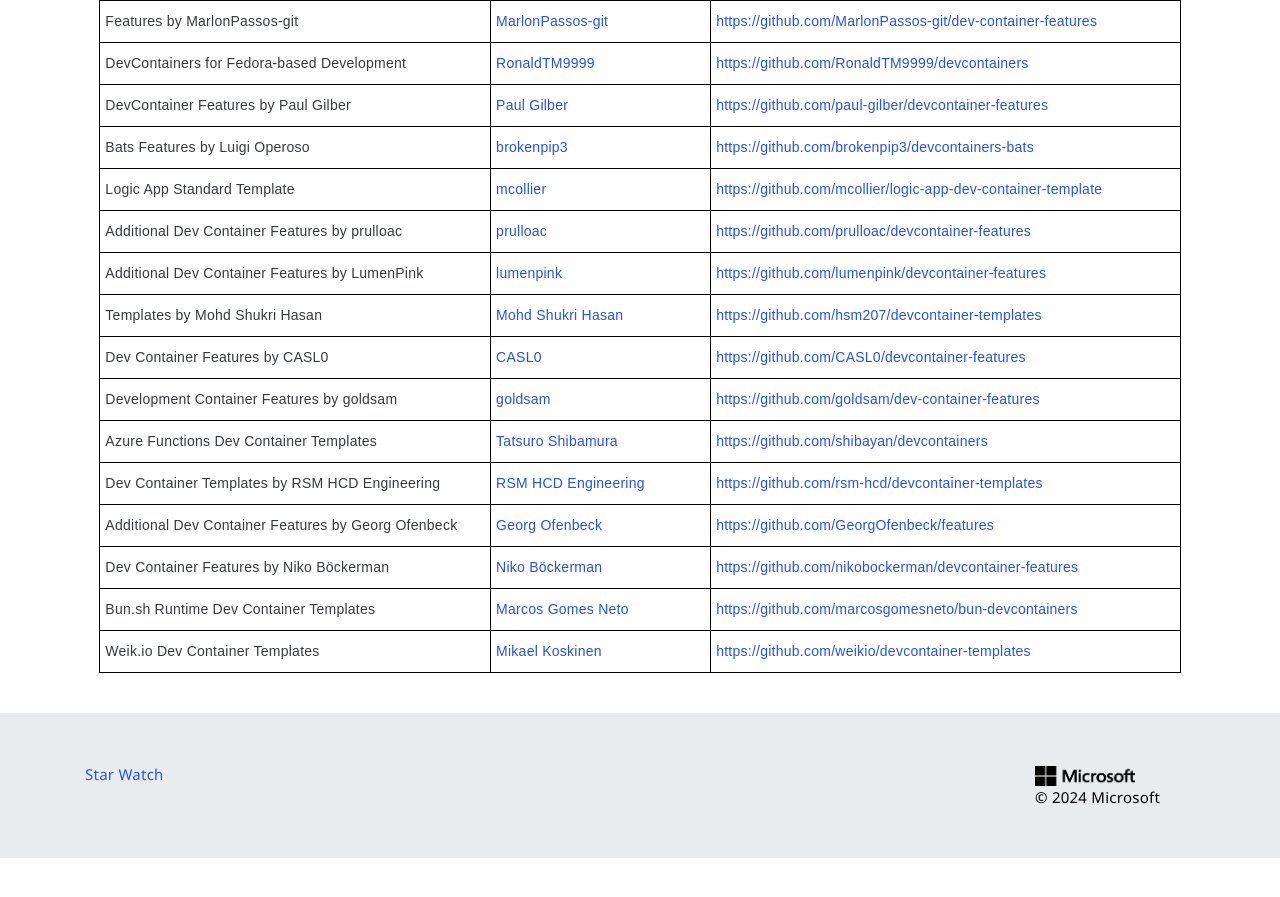
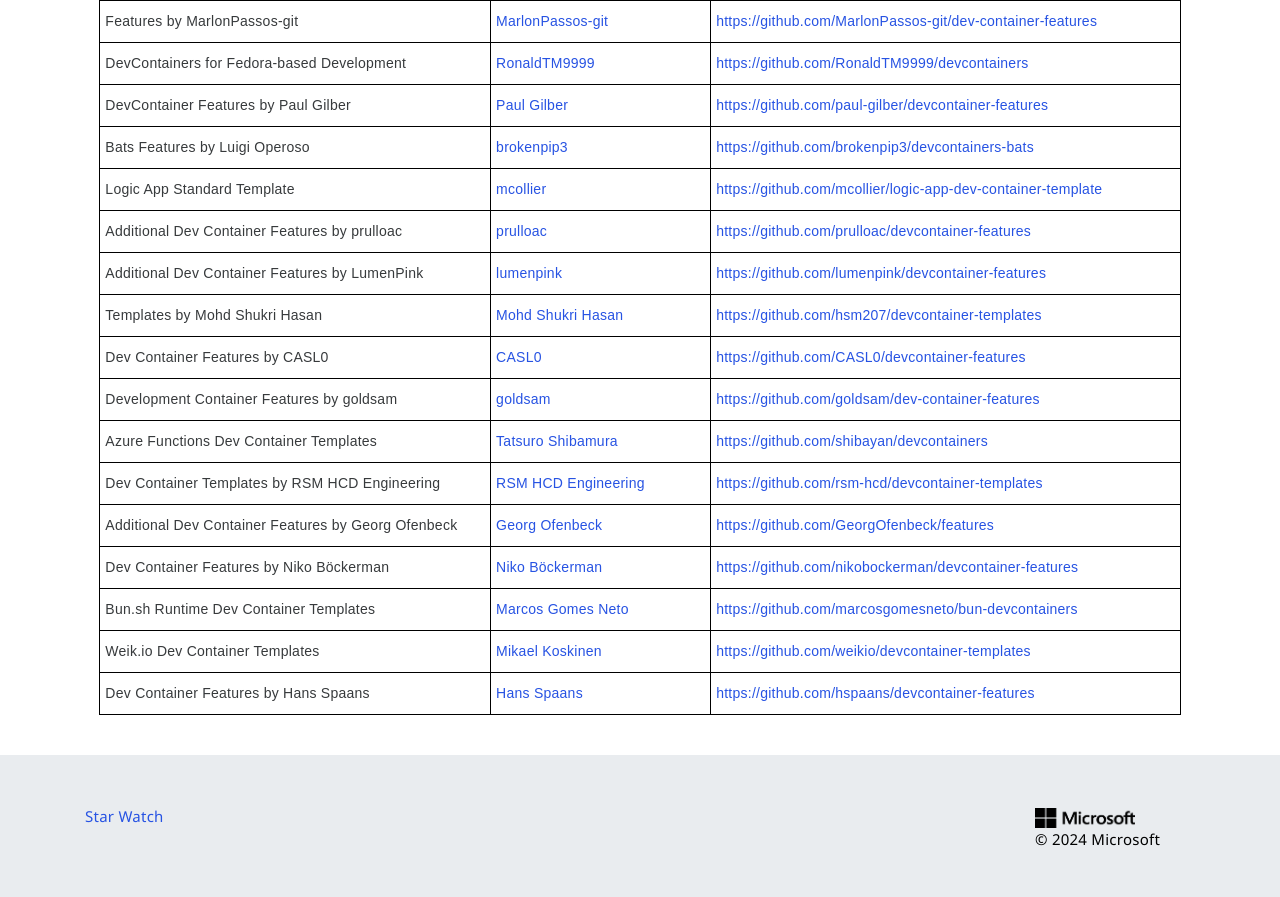
Before and after one commit to devcontainers/devcontainers.github.io, a Jekyll site: the page built from collections.html, in a window 1280 px wide and 900 px high, scrolled down 5458 px. Shown: the top 897 px of the window. Built offline with Jekyll 4.4.1, drawn with Linux system fonts in a browser that asks for light colours; nearby versions of some CDN libraries; comment, search, counter and statistics services are not loaded; before the commit the page ends 6316 px from its top, so only the background shows below that.

Commit message:
Update collection-index.yml (#355)
Adding reference to a collection of devcontainer features

```diff
--- a/_data/collection-index.yml
+++ b/_data/collection-index.yml
@@ -688,3 +688,8 @@
   contact: https://github.com/weikio/devcontainer-templates/issues
   repository: https://github.com/weikio/devcontainer-templates
   ociReference: ghcr.io/weikio/devcontainer-templates
+- name: Dev Container Features by Hans Spaans
+  maintainer: Hans Spaans
+  contact: https://github.com/hspaans/devcontainer-features/issues
+  repository: https://github.com/hspaans/devcontainer-features
+  ociReference: ghcr.io/hspaans/devcontainer-features
```
